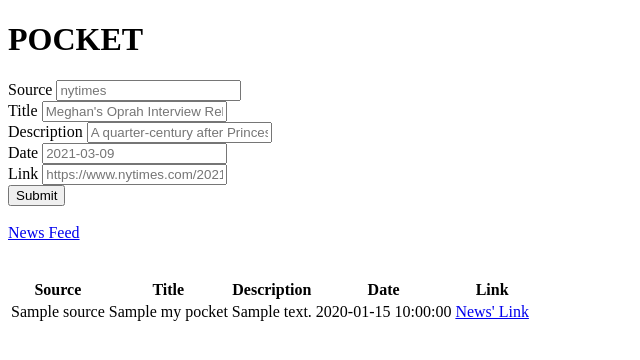
After one commit to bounswe/2021SpringGroup10, a Flask app: page /news/pocket in a window 1280 px wide. The commit adds this page. Shown: the top 360 px of the page, without its empty margins (0-640 px from the left). Run offline with Flask 2, Linux system fonts and the light colour scheme; a database or web service that is not in the repository returns one stand-in record (values such as "Sample title"); data that the repository does not hold is empty; parts of the project's set-up code (start-up, migrations or seed data) failed here and were passed over.

Commit message:
last commit

```diff
--- a/practice_app/app.py
+++ b/practice_app/app.py
@@ -31,6 +31,8 @@ joke = [
 
 joke_first = [True]
 app = Flask(__name__)
+app.config['JSONIFY_PRETTYPRINT_REGULAR'] = True
+
 
 client = pymongo.MongoClient("mongodb+srv://base_user:base_user_password@cluster0.dbcb9.mongodb.net/first")
 db = client.first
@@ -41,12 +43,112 @@ collectiondictionary = db.word
 market_collection = db.berkay
 movie_collection = db.movie
 cat_collection = db.catfacts
+news_collection = db.news
 
 
 
 collectionkey = db.key
 apikeyx = collectionkey.find_one({"keyword":"thekey"})
 apikey = apikeyx["thekey"]
+
+
+
+#------News-----#
+
+@app.route('/news/saved', methods=['POST', 'GET'])
+def news_saved():
+    if request.method == "GET":
+        my_news = news_collection.find({})
+        lst = []
+        for e in my_news:
+            tmp = {"source": e["source"],
+            "title": e["title"],
+            "description": e["description"],
+            "date": e["date"],
+            "url": e["url"]}
+            lst.append(tmp)
+
+        return jsonify({"My Pocket": lst})
+
+    elif request.method == "POST":
+        req = request.values.to_dict()
+        if not req:
+            req = request.json
+
+        my_new_news = {"_id":req["title"],
+        "source":req["source"],
+        "title":req["title"],
+        "description":req["description"],
+        "date":req["date"],
+        "url":req["url"]}
+
+        try:
+            news_collection.insert_one(my_new_news)
+        except Exception as e:
+            return "Failed"
+        return "Success"
+
+
+@app.route('/news/fetch', methods=['GET'])
+def news_fetch():
+    s_keyword = request.form.get("keywords")
+    # IndexedNews.query.delete()
+    API_KEY = "10689593098485c096e61e8dbfc4ac92"
+    url = "http://api.mediastack.com/v1/news?access_key=%s" % API_KEY
+    limit = "&limit=100"
+    sources = "&sources=%s" % "nytimes,bbc,guardian"
+    if s_keyword:
+        keywords = "&keywords=%s" % s_keyword
+    else:
+        keywords = ""
+    languages = "&lanuages=en,-ar,-de,-es,-fr,-he,-it,-nl,-no,-pt,-ru,-se,-zh"
+    url = url + keywords + limit + languages + sources
+    response = requests.get(url)
+    dict = response.json()
+    new_dict = {}
+    news_list = []
+    for news in dict["data"]:
+        news["description"] = "No Description" if not news["description"] else news["description"]
+        tmp_dict = {"title": news["title"],
+                    "description": news["description"],
+                    "date": news["published_at"],
+                    "url": news["url"],
+                    "source": news["source"]}
+        news_list.append(tmp_dict)
+
+    new_dict["News"] = news_list
+    return jsonify(new_dict)
+
+
+@app.route('/news', methods=['GET', 'POST'])
+def news_index():
+    if request.method == 'POST':
+        res = requests.get("http://127.0.0.1:5000/news/fetch", data={'keywords': request.form['keywords']}).json()
+        return render_template('news_index.html', news=res["News"])
+
+    if request.method == 'GET':
+        response = requests.get("http://127.0.0.1:5000/news/fetch")
+        resp = response.json()
+        return render_template('news_index.html', news=resp["News"])
+
+
+@app.route('/news/pocket', methods=['GET', 'POST'])
+def news_pocket():
+    if request.method == 'POST':
+        params = {'source': request.form['source'],
+                  'title': request.form['title'],
+                  'description': request.form['description'],
+                  'date': request.form['date'],
+                  'url': request.form['url']}
+        res = requests.post("http://127.0.0.1:5000/news/saved",data= params)
+        return redirect("/news/pocket")
+
+    elif request.method == 'GET':
+        response = requests.get("http://127.0.0.1:5000/news/saved")
+        resp = response.json()
+        return render_template('news_pocket.html', news=resp["My Pocket"])
+
+
 
 @app.route('/catfacts', methods = ['GET', 'POST'])
 def cat_facts():
@@ -144,9 +246,6 @@ def movies():
         headers = {'Content-type': 'application/json'}
         response = requests.get(req).json()
         movies=response['data']
-        print(movies)
-
-
         headers = {'Content-type': 'application/json'}
         response = requests.get(MOVIES_URL).json()
 
@@ -185,7 +284,6 @@ def movies_api():
         json_objects = []
         for mmovie in movies:
             json_objects.append({'mmovie': mmovie["mmovie"]})
-        print(json_objects)
         return {'data': json_objects}
 
 
@@ -640,5 +738,6 @@ def check_replies(conversation_id):
 
 
 
+
 if __name__ == '__main__':
     app.run(debug=True)
--- a/practice_app/helpers/helper_functions.py
+++ b/practice_app/helpers/helper_functions.py
@@ -28,7 +28,6 @@ def add_to_list(user_name, set_up, punch_line, collection):
 
     value = {
         "modified_count": x.modified_count,
-        "id": x.upserted_id,
     }
     return value
 
--- a/practice_app/templates/index.html
+++ b/practice_app/templates/index.html
@@ -36,5 +36,9 @@
         <a href="/catfacts">Cat Facts</a>
     </div>
 
+    <div>
+        <a href="/news">News</a>
+    </div>
+
 </div>
 {% endblock %}
--- /dev/null
+++ b/practice_app/templates/news_pocket.html
@@ -0,0 +1,57 @@
+{% extends 'base.html' %}
+
+{% block head %}
+<title>Home Page</title>
+{% endblock %}
+
+{% block body %}
+<div class="content">
+	<h1>POCKET</h1>
+	<form action="/news/pocket" method="POST">
+  <div class="form-group">
+    <label for="source">Source</label>
+    <input type="text" class="form-control" name="source" placeholder="nytimes">
+  </div>
+  <div class="form-group">
+    <label for="title">Title</label>
+    <input type="text" class="form-control" name="title" placeholder="Meghan's Oprah Interview Rekindles Princess...">
+  </div>
+  <div class="form-group">
+    <label for="description">Description</label>
+    <input type="text" class="form-control" name="description" placeholder="A quarter-century after Princess Diana...">
+  </div>
+  <div class="form-group">
+    <label for="date">Date</label>
+    <input type="text" class="form-control" name="date" placeholder="2021-03-09">
+  </div>
+  <div class="form-group">
+    <label for="link">Link</label>
+    <input type="text" class="form-control" name="url" placeholder="https://www.nytimes.com/2021/03/08...">
+  </div>
+  <button type="text" class="btn btn-primary">Submit</button>
+	</form>
+	<br>
+	<td><a href="/news">News Feed</a></td>
+	<br></br>
+	<br/>
+	<table>
+		<tr>
+			<th>Source</th>
+			<th>Title</th>
+			<th>Description</th>
+			<th>Date</th>
+			<th>Link</th>
+		</tr>
+		{% for n in news %}
+			<tr>
+				<td>{{ n["source"] }}</td>
+				<td>{{ n["title"] }}</td>
+				<td>{{ n["description"] }}</td>
+				<td>{{ n["date"] }}</td>
+				<td><a href="{{ n['url'] }}">News' Link</a></td>
+
+			</tr>
+		{% endfor %}
+	</table>
+</div>
+{% endblock %}
```
Also changed, not shown: practice_app/templates/home.html (deleted, +0 -12 lines), practice_app/templates/joke_choice.html (deleted, +0 -16 lines), practice_app/templates/joke_home.html (deleted, +0 -16 lines), practice_app/templates/joke_make_joke.html (deleted, +0 -21 lines), practice_app/templates/joke_show_jokes.html (deleted, +0 -25 lines), practice_app/templates/news_base.html (added, +14 -0 lines), practice_app/templates/news_index.html (added, +56 -0 lines), practice_app/tests/news_tests.py (added, +89 -0 lines), practice_app/tests/test_weather.py (deleted, +0 -41 lines), group10.jfif (deleted), 4 other files.
